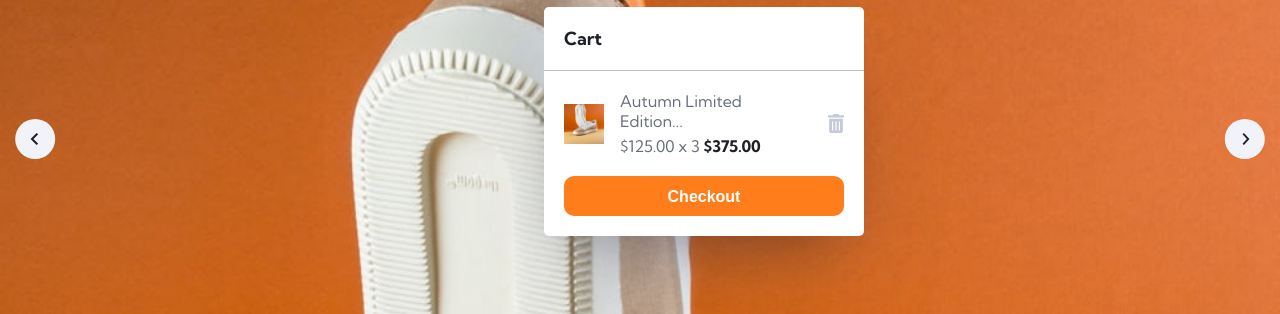
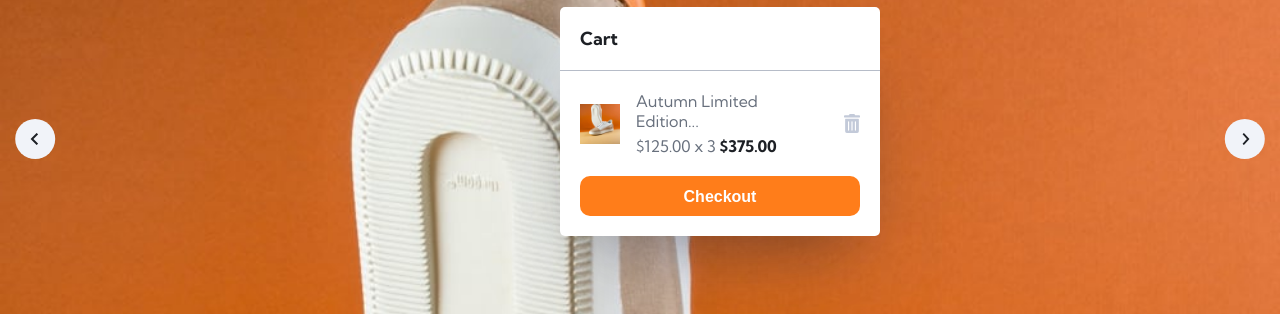
Before and after one commit to CemEkiz/frontend-challenges, a website: page index.html in a window 1280 px wide. Shown: the part 63-377 px from the top of the page. Drawn offline with nearby package versions, Linux system fonts and the light colour scheme.

Commit message:
better position for the cart

```diff
--- a/index.html
+++ b/index.html
@@ -22,8 +22,7 @@
 		<title>E-commerce product page</title>
 	</head>
 	<body>
-		<!-- HEADER -->
-		<header class="header container">
+		<!-- NAVBAR -->
 		<nav class="nav hidden">
 			<ul class="nav__list">
 				<li><a href="#" class="nav__list__link">Collections</a></li>
@@ -36,6 +35,8 @@
 				<img src="images/icon-close.svg" alt="" />
 			</button>
 		</nav>
+		<!-- HEADER -->
+		<header class="header container">
 			<div class="header__left">
 				<button class="header__btn-open">
 					<img src="images/icon-menu.svg" alt="" />
@@ -50,6 +51,34 @@
 					<div class="header__cart-icon--notif">1</div>
 				</div>
 				<img src="images/image-avatar.png" alt="" class="header__avatar" />
+			</div>
+			<div class="cart">
+				<h3 class="cart__heading">Cart</h3>
+				<div class="cart__description">
+					<div class="cart__description--empty hidden-cart">
+						<p>Your cart is empty</p>
+					</div>
+					<div class="cart__description--product">
+						<img
+							src="images/image-product-1-thumbnail.jpg"
+							alt=""
+							class="cart__description--product-img"
+						/>
+						<div class="cart__description--product-info">
+							<p>Autumn Limited Edition...</p>
+							<p class="cart__description--product-price">
+								<span>$125.00</span> x <span>3</span>
+								<span class="cart__final-price">$375.00</span>
+							</p>
+						</div>
+						<img
+							src="images/icon-delete.svg"
+							class="cart__description--product-delete"
+							alt=""
+						/>
+						<button class="btn cart__description--product-btn">Checkout</button>
+					</div>
+				</div>
 			</div>
 		</header>
 
@@ -78,34 +107,6 @@
 				<img src="images/icon-prev.svg" alt="" />
 			</div>
 			<!-- CART Empty -->
-			<div class="cart">
-				<h3 class="cart__heading">Cart</h3>
-				<div class="cart__description">
-					<div class="cart__description--empty hidden-cart">
-						<p>Your cart is empty</p>
-					</div>
-					<div class="cart__description--product">
-						<img
-							src="images/image-product-1-thumbnail.jpg"
-							alt=""
-							class="cart__description--product-img"
-						/>
-						<div class="cart__description--product-info">
-							<p>Autumn Limited Edition...</p>
-							<p class="cart__description--product-price">
-								<span>$125.00</span> x <span>3</span>
-								<span class="cart__final-price">$375.00</span>
-							</p>
-						</div>
-						<img
-							src="images/icon-delete.svg"
-							class="cart__description--product-delete"
-							alt=""
-						/>
-						<button class="btn cart__description--product-btn">Checkout</button>
-					</div>
-				</div>
-			</div>
 		</div>
 
 		<!-- PRODUCT DESCRIPTION -->
--- a/sass/components/_cart.scss
+++ b/sass/components/_cart.scss
@@ -9,10 +9,10 @@
 	width: 32rem;
 	background-color: var(--color-white);
 
-	position: absolute; // relative to .swiper
-	top: 1rem;
-	left: 55%;
-	transform: translateX(-50%);
+	position: absolute; // relative to .header
+	top: 7rem;
+	right: 1rem;
+	// transform: translateX(-50%);
 	z-index: 999;
 
 	border-radius: 0.5rem;
--- a/sass/components/_header.scss
+++ b/sass/components/_header.scss
@@ -1,4 +1,5 @@
 .header {
+	position: relative;
 	height: 6rem;
 	display: flex;
 	justify-content: space-between;
```
Also changed, not shown: css/style.css, 1 other file. Lines whose indentation alone changed are shown as unchanged.
